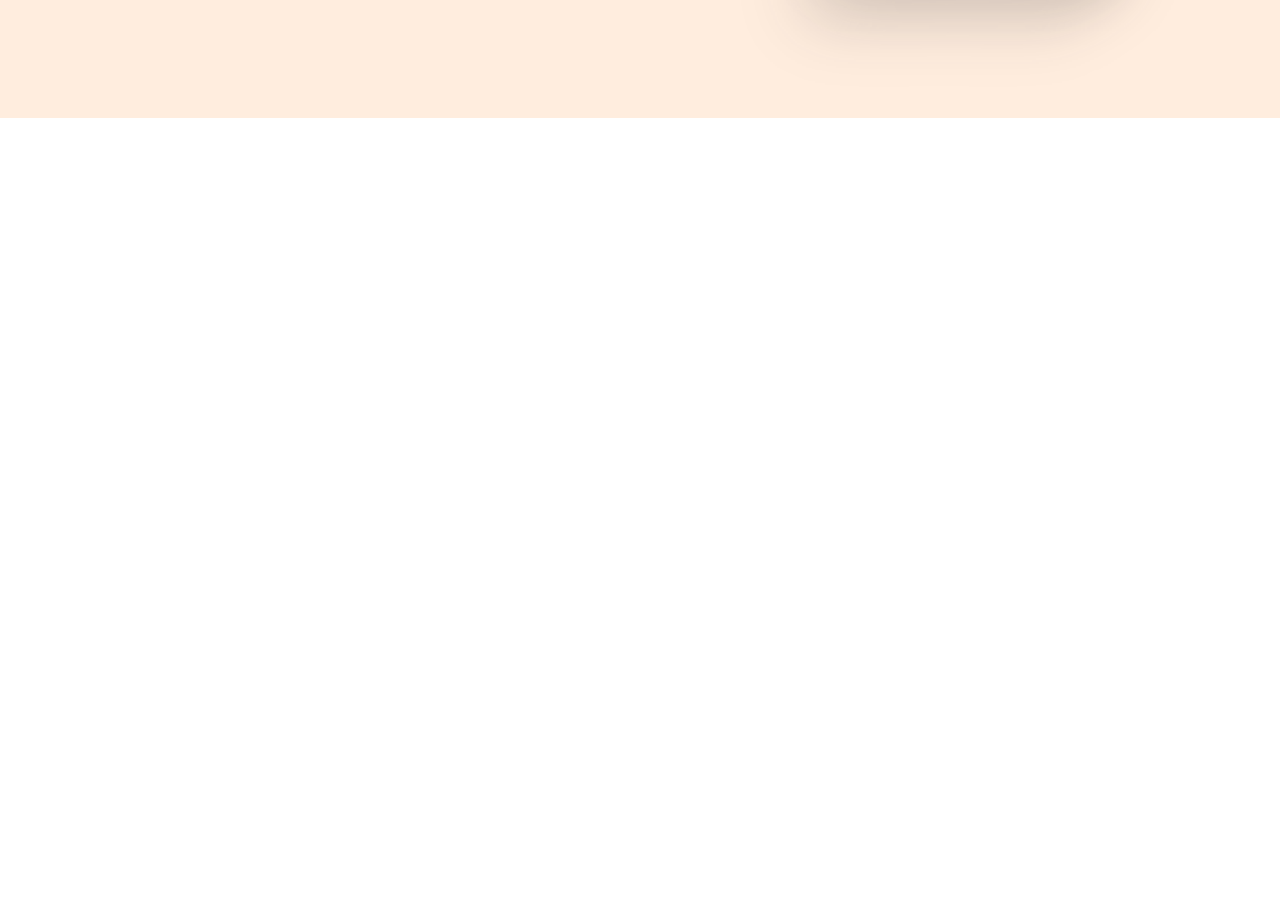
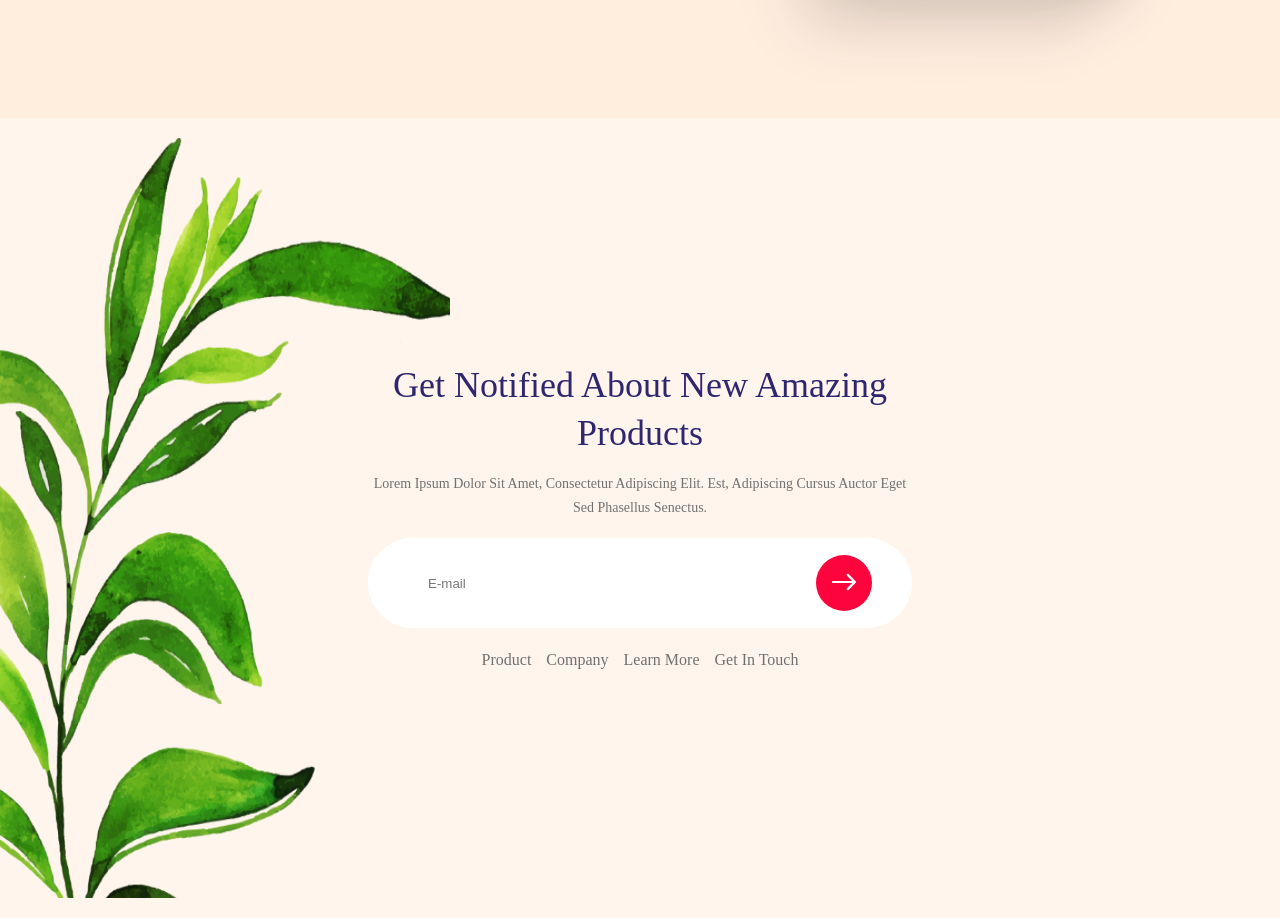
Before and after one commit to isroilomonjonov/restaurant, a Next.js app: page / in a window 1280 px wide. Shown: the part 5035-5953 px from the top of the page. Before the commit the page ends 5153 px from the top, so only its background shows below. Built offline with nearby package versions, Linux system fonts and the light colour scheme.

Commit message:
footer finished

```diff
--- a/src/app/page.tsx
+++ b/src/app/page.tsx
@@ -6,6 +6,7 @@ import { SeeMore } from "@/components/SeeMore/seeMore";
 import styles from "@/styles/page.module.css";
 import Image from "next/image";
 import PlayStore from "./../assets/logos/playStore";
+import Footer from "@/components/Footer/footer";
 const foodCardData = [
   {
     id: "1",
@@ -144,6 +145,7 @@ export default function Home() {
           />
         </div>
       </div>
+      <Footer />
     </>
   );
 }
--- /dev/null
+++ b/src/assets/logos/row.tsx
@@ -0,0 +1,23 @@
+import React from "react";
+
+const Row = () => {
+  return (
+    <svg
+      width="24"
+      height="18"
+      viewBox="0 0 24 18"
+      fill="none"
+      xmlns="http://www.w3.org/2000/svg"
+    >
+      <g id="icon">
+        <path
+          id="Vector"
+          d="M23.6732 8.21101L16.5312 1.069C16.0954 0.63325 15.3887 0.63325 14.953 1.069C14.5171 1.50484 14.5171 2.21137 14.953 2.64721L20.1899 7.88417H1.11594C0.499673 7.88417 0 8.38384 0 9.00011C0 9.61629 0.499673 10.116 1.11594 10.116H20.1899L14.9531 15.353C14.5173 15.7889 14.5173 16.4954 14.9531 16.9312C15.171 17.149 15.4566 17.2581 15.7422 17.2581C16.0278 17.2581 16.3134 17.149 16.5313 16.9312L23.6732 9.78921C24.109 9.35337 24.109 8.64685 23.6732 8.21101Z"
+          fill="white"
+        />
+      </g>
+    </svg>
+  );
+};
+
+export default Row;
--- a/src/components/FoodCard2/foodCard2.module.css
+++ b/src/components/FoodCard2/foodCard2.module.css
@@ -7,6 +7,7 @@
   background: #fff;
   box-shadow: 0px 4px 4px 0px rgba(235, 241, 245, 0.5);
   margin: 1rem;
+  cursor: pointer;
 }
 .imgContainer {
   flex-shrink: 0;
--- a/src/components/Footer/footer.module.css
+++ b/src/components/Footer/footer.module.css
@@ -0,0 +1,97 @@
+.footer {
+  height: 100vh;
+  background: #fff5ec;
+  display: flex;
+  align-items: center;
+  justify-content: center;
+  flex-direction: column;
+  gap: 2rem;
+  position: relative;
+}
+.footer img{
+    width: 45rem;
+    height: 76rem;
+    flex-shrink: 0;
+    position: absolute;
+    z-index: 1;
+    left: 0;
+}
+.footer h2 {
+  display: flex;
+  width: 53.4rem;
+  height: 9rem;
+  flex-direction: column;
+  justify-content: center;
+  flex-shrink: 0;
+  color: #2e266f;
+  text-align: center;
+  font-size: 3.6rem;
+  font-family: Poppins;
+  font-style: normal;
+  font-weight: 400;
+  line-height: 4.8rem;
+  text-transform: capitalize;
+}
+.footerP {
+  color: #707070;
+  text-align: center;
+  font-size: 1.4rem;
+  font-family: Poppins;
+  font-style: normal;
+  font-weight: 400;
+  line-height: 2.4rem;
+  text-transform: capitalize;
+  display: flex;
+  width: 53.3rem;
+  height: 4.4rem;
+  flex-direction: column;
+  justify-content: center;
+  flex-shrink: 0;
+}
+.inputContainer {
+  display: flex;
+  align-items: center;
+  width: 54.4rem;
+  height: 9rem;
+  flex-shrink: 0;
+  border-radius: 10rem;
+  background: #fff;
+  box-shadow: 2px 2px 30px 2px #fff5ec;
+}
+.inputContainer input {
+  width: 100%;
+  height: 100%;
+  padding: 3rem 6rem;
+  border-radius: 10rem;
+  border: none;
+  outline: none;
+}
+.inputContainer button {
+  width: 5.6rem;
+  height: 5.6rem;
+  flex-shrink: 0;
+  border-radius: 5.6rem;
+  background: #fe043c;
+  border: none;
+  margin-right: 4rem;
+  cursor: pointer;
+}
+.ul {
+  display: flex;
+  gap: 1.5rem;
+}
+.ul li {
+  color: #707070;
+  text-align: center;
+  font-size: 1.6rem;
+  font-family: Poppins;
+  font-style: normal;
+  font-weight: 400;
+  line-height: 2.4rem;
+  text-transform: capitalize;
+  cursor: pointer;
+}
+.ul li:hover{
+  opacity: 0.7;
+
+}
--- a/src/components/Footer/footer.tsx
+++ b/src/components/Footer/footer.tsx
@@ -1,11 +1,30 @@
-import React from 'react'
-import styles from './footer.module.css'
+import React from "react";
+import styles from "./footer.module.css";
+import Row from "@/assets/logos/row";
+import Image from "next/image";
 const Footer = () => {
   return (
     <div className={`${styles.footer}`}>
+      <Image
+      src={'/footerLettuce.png'}
+      alt={''}
+      width={1000}
+      height={1000}
+      />
+      <h2>Get notified about new amazing products</h2>
+      <p className={`${styles.footerP}`}>Lorem ipsum dolor sit amet, consectetur adipiscing elit. Est, adipiscing cursus auctor eget sed phasellus senectus. </p>
+      <div className={`${styles.inputContainer}`}>
+        <input type="email" placeholder="E-mail" />
+        <button><Row/></button>
+      </div>
+      <ul className={`${styles.ul}`}>
+        <li>Product</li>
+        <li>Company</li>
+        <li>Learn More</li>
+        <li>Get In Touch</li>
+      </ul>
+    </div>
+  );
+};
 
-    </div>
-  )
-}
-
-export default Footer
+export default Footer;
--- a/src/components/Hero/Hero.tsx
+++ b/src/components/Hero/Hero.tsx
@@ -14,12 +14,12 @@ const Hero = () => {
     {
       id: 2,
       name: "FoodName1",
-      src: "/img3.jpg",
+      src: "/burgerImg.png",
     },
     {
       id: 3,
       name: "FoodName2",
-      src: "/img2.jpg",
+      src: "/foodIMG.png",
     },
   ]);
   const [id, setId] = useState(arr[0].id);
```
Also changed, not shown: public/footerLettuce.png (added). Lines whose indentation alone changed are shown as unchanged.
